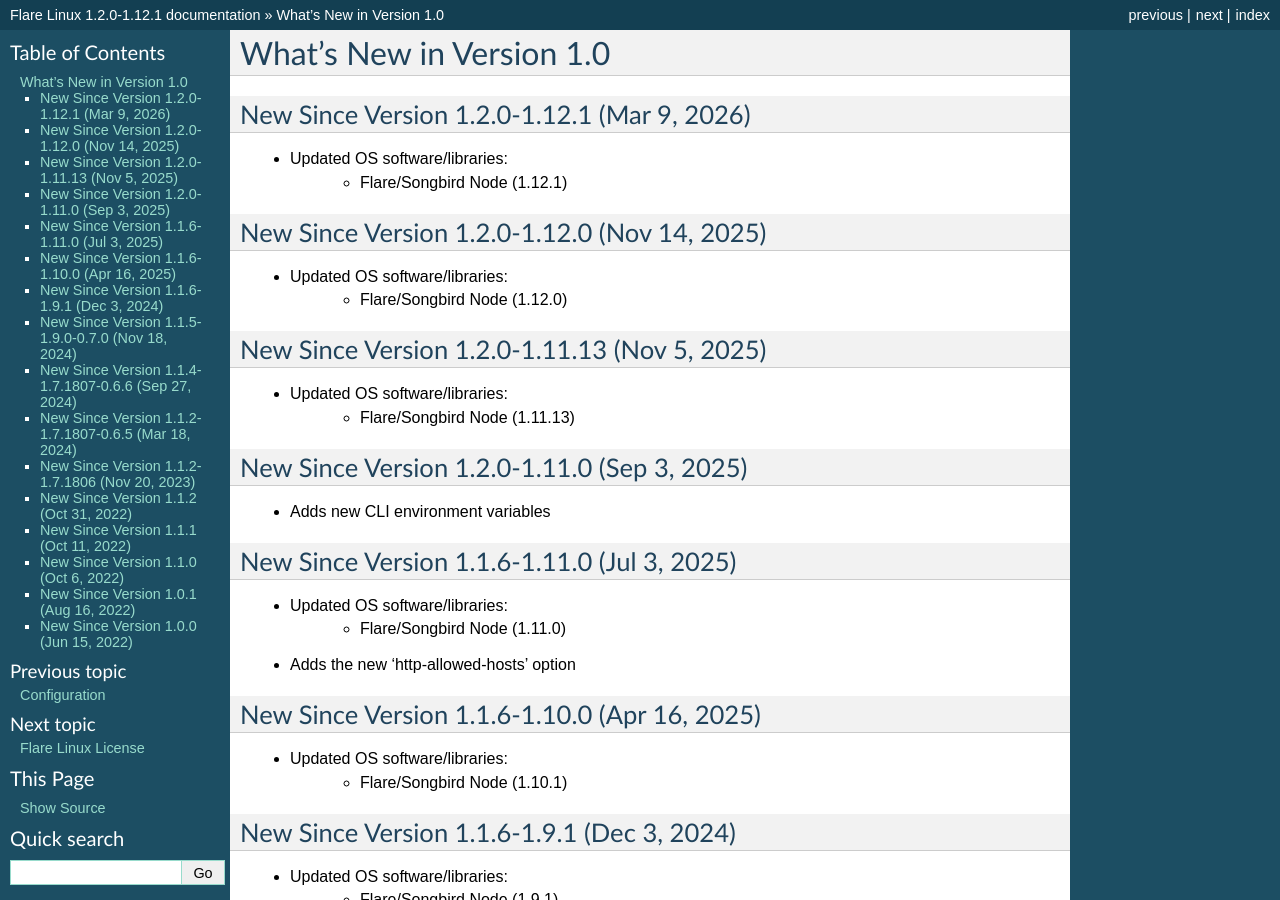
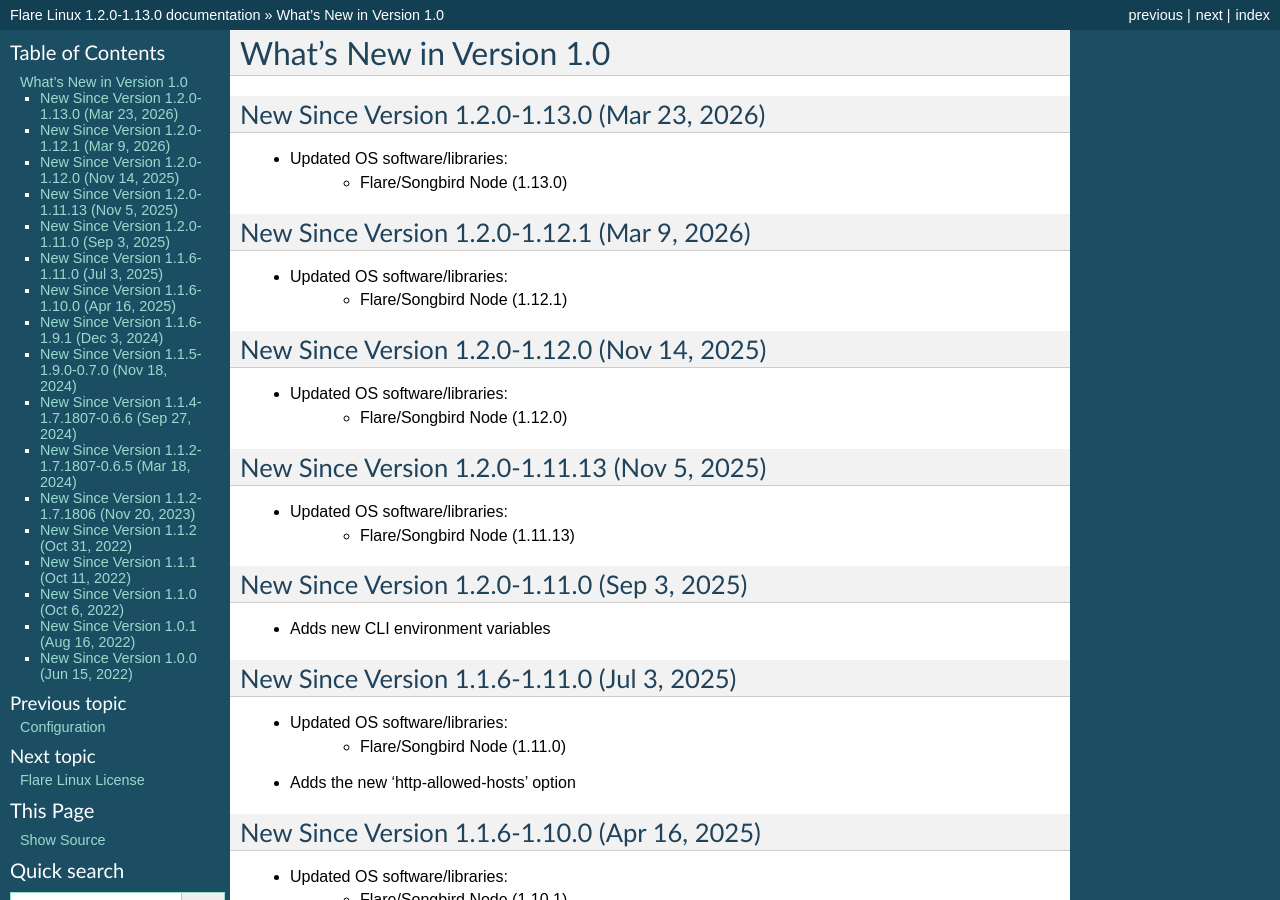
Before and after one commit to linuxforphp/flarelinux-docs, a Sphinx documentation site: the page built from docs/whats_new.rst, in a window 1280 px wide and 900 px high. Built offline with Sphinx 7.4.7, drawn with Linux system fonts in a browser that asks for light colours; some of the changed text lies outside the part shown.

Commit message:
2026-03-23 AC: Updates the user documentation for Flare Linux 1.2.0-1.13.0.

```diff
--- a/docs/conf.py
+++ b/docs/conf.py
@@ -54,7 +54,7 @@
 # The short X.Y version.
 version = '1.1'
 # The full version, including alpha/beta/rc tags.
-release = '1.2.0-1.12.1'
+release = '1.2.0-1.13.0'
 
 # The language for content autogenerated by Sphinx. Refer to documentation
 # for a list of supported languages.
--- a/docs/configuration.rst
+++ b/docs/configuration.rst
@@ -21,7 +21,7 @@
 
 You can do so by adding the 'e' option as often as you need to, like so::
 
-    $ docker run -it --rm -p 9650:9650 --name my_flare_server -e FLARE_BIND_ADDRESS="0.0.0.0" asclinux/flarelinux:1.2.0-1.12.1 flare --flare-coston1
+    $ docker run -it --rm -p 9650:9650 --name my_flare_server -e FLARE_BIND_ADDRESS="0.0.0.0" asclinux/flarelinux:1.2.0-1.13.0 flare --flare-coston1
 
 Here is a complete list of all environment variables that will be taken into account by the Flare Linux
 container at runtime:
@@ -59,7 +59,7 @@
 
 You can do so by adding the 'v' option as often as you need to, like so::
 
-    $ docker run -it --rm -p 9650:9650 --name my_flare_server -v ${PWD}/.flare:/home/flareuser/.flare asclinux/flarelinux:1.2.0-1.12.1 flare --flare-coston1
+    $ docker run -it --rm -p 9650:9650 --name my_flare_server -v ${PWD}/.flare:/home/flareuser/.flare asclinux/flarelinux:1.2.0-1.13.0 flare --flare-coston1
 
 ------------------------------
 Installing Additional Software
--- a/docs/whats_new.rst
+++ b/docs/whats_new.rst
@@ -2,6 +2,12 @@
 
 What's New in Version 1.0
 ===========================
+
+New Since Version 1.2.0-1.13.0 (Mar 23, 2026)
+-----------------------------------------------------
+
+* Updated OS software/libraries:
+    - Flare/Songbird Node (1.13.0)
 
 New Since Version 1.2.0-1.12.1 (Mar 9, 2026)
 -----------------------------------------------------
```
Also changed, not shown: docs/basic_usage.rst (+9 -9 lines).
